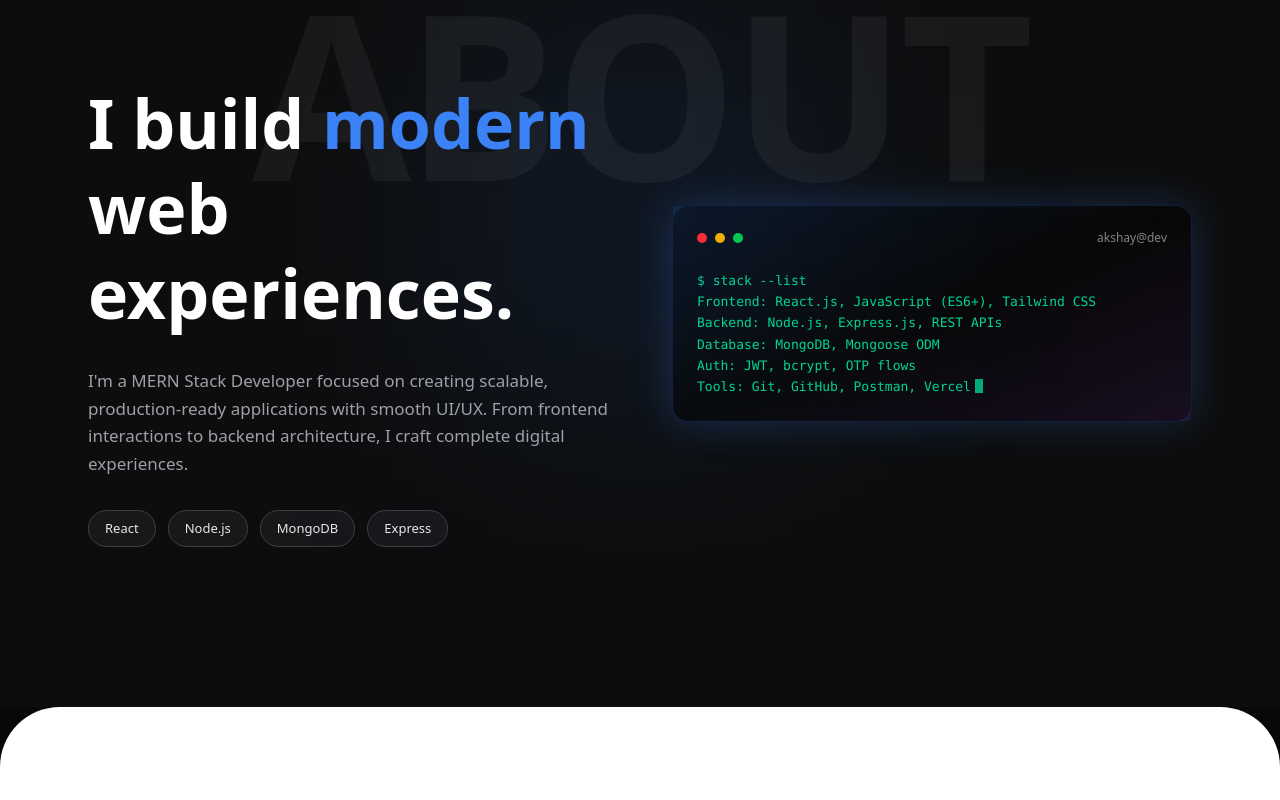
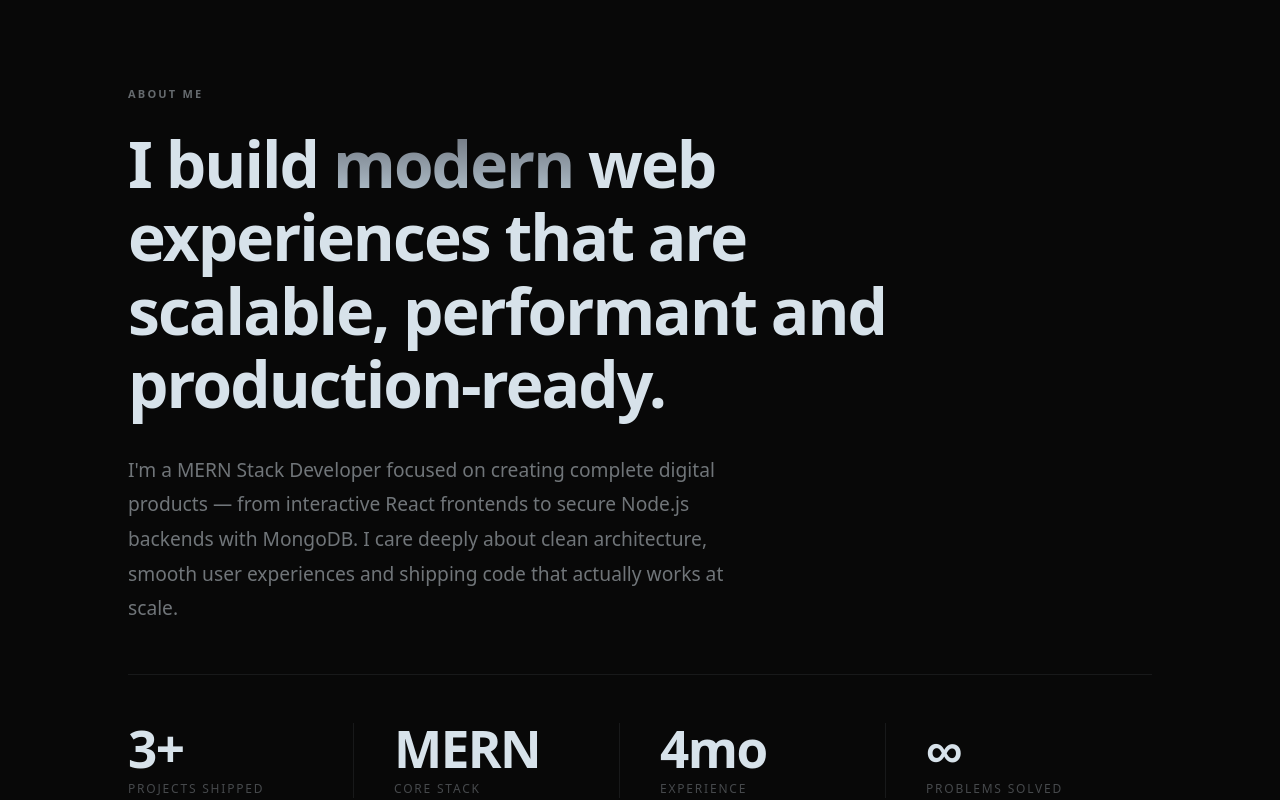
Before and after one commit to AkshayBuilds/AkshayPortfolio, a React (Vite) app: page / in a window 1280 px wide. Shown: the part 880-1680 px from the top of the page. Built offline with nearby package versions, Linux system fonts and the light colour scheme; the HTML template or start-up script is replaced by a standard one; a web font is replaced by a local one.

Commit message:
refactor: replace GSAP animations with Framer Motion and redesign AboutSection layout

```diff
--- a/src/sections/AboutSection.jsx
+++ b/src/sections/AboutSection.jsx
@@ -1,136 +1,211 @@
-import { useEffect, useRef } from "react";
-import gsap from "gsap";
-import { ScrollTrigger } from "gsap/ScrollTrigger";
-import TypingCard from "../components/about/TypingCard.jsx";
-import Container from "../components/layout/Container.jsx";
-import Pill from "../components/ui/Pill.jsx";
+import { motion } from "framer-motion";
 
-gsap.registerPlugin(ScrollTrigger);
+// ─── Animation variants ─────────────────────────────────────────────────────
+const fadeUp = (delay = 0) => ({
+  initial: { opacity: 0, y: 40 },
+  whileInView: { opacity: 1, y: 0 },
+  viewport: { once: true, margin: "-80px" },
+  transition: {
+    delay,
+    duration: 0.8,
+    ease: [0.25, 0.46, 0.45, 0.94],
+  },
+});
+
+const statVariants = {
+  hidden: { opacity: 0, y: 20 },
+  visible: (i) => ({
+    opacity: 1,
+    y: 0,
+    transition: {
+      delay: 0.3 + i * 0.1,
+      duration: 0.6,
+      ease: [0.25, 0.46, 0.45, 0.94],
+    },
+  }),
+};
 
 export default function AboutSection() {
-  const sectionRef = useRef(null);
-  const headingRef = useRef(null);
-  const paraRef = useRef(null);
-  const cardRef = useRef(null);
+  return (
+    <>
+      <style>{`
+        /* ─── Section ─── */
+        .about-section {
+          position: relative;
+          width: 100%;
+          background: #080808;
+          padding: 6rem 1.25rem;
+          overflow: hidden;
+        }
+        @media (min-width: 640px) {
+          .about-section { padding: 8rem 2rem; }
+        }
+        @media (min-width: 768px) {
+          .about-section { padding: 10rem 2.5rem; }
+        }
 
-  useEffect(() => {
-    const heading = headingRef.current;
-    const para = paraRef.current;
-    const card = cardRef.current;
+        /* ─── Inner container ─── */
+        .about-inner {
+          max-width: 64rem;
+          margin: 0 auto;
+        }
 
-    if (!heading || !para || !card) return;
+        /* ─── Badge ─── */
+        .about-badge {
+          display: inline-block;
+          font-size: 11px;
+          font-weight: 600;
+          letter-spacing: 0.2em;
+          text-transform: uppercase;
+          color: rgba(215, 226, 234, 0.45);
+          margin-bottom: 1.5rem;
+        }
 
-    // Hide everything immediately — before any scroll trigger fires
-    gsap.set([heading, para], { opacity: 0, y: 100 });
-    gsap.set(card, { opacity: 0, scale: 0.9, y: 120 });
+        /* ─── Heading ─── */
+        .about-heading {
+          font-size: clamp(2rem, 5vw, 4rem);
+          font-weight: 700;
+          color: #D7E2EA;
+          line-height: 1.15;
+          letter-spacing: -0.03em;
+          margin: 0 0 2rem;
+          max-width: 48rem;
+        }
+        .about-heading-accent {
+          background: linear-gradient(180deg, #646973 0%, #BBCCD7 100%);
+          -webkit-background-clip: text;
+          -webkit-text-fill-color: transparent;
+          background-clip: text;
+        }
 
-    let ctx;
+        /* ─── Description ─── */
+        .about-description {
+          font-size: clamp(0.95rem, 1.6vw, 1.2rem);
+          font-weight: 300;
+          line-height: 1.8;
+          color: rgba(215, 226, 234, 0.5);
+          max-width: 38rem;
+          margin: 0 0 3rem;
+        }
 
-    // Delay registration so Lenis + hero pin finish calculating scroll space first
-    const timer = window.setTimeout(() => {
-      ctx = gsap.context(() => {
-        const tl = gsap.timeline({
-          scrollTrigger: {
-            trigger: sectionRef.current,
-            start: "top 65%",
-            toggleActions: "play none none none",
-            refreshPriority: -1,   // register after hero pin
-          },
-        });
+        /* ─── Divider ─── */
+        .about-divider {
+          width: 100%;
+          height: 1px;
+          background: rgba(215, 226, 234, 0.08);
+          margin: 0 0 3rem;
+        }
 
-        tl.to(heading, { opacity: 1, y: 0, duration: 0.8, ease: "power3.out" })
-          .to(para,    { opacity: 1, y: 0, duration: 0.8, ease: "power3.out" }, "-=0.4")
-          .to(card,    { opacity: 1, y: 0, scale: 1, duration: 1, ease: "power3.out" }, "-=0.5");
+        /* ─── Stats row ─── */
+        .about-stats {
+          display: grid;
+          grid-template-columns: repeat(2, 1fr);
+          gap: 2rem;
+        }
+        @media (min-width: 640px) {
+          .about-stats {
+            grid-template-columns: repeat(4, 1fr);
+            gap: 2.5rem;
+          }
+        }
 
-        // parallax on card
-        gsap.to(card, {
-          y: -60,
-          ease: "none",
-          scrollTrigger: {
-            trigger: sectionRef.current,
-            start: "top bottom",
-            end: "bottom top",
-            scrub: true,
-            refreshPriority: -1,
-          },
-        });
-      }, sectionRef);
-    }, 350); // wait for Lenis + ScrollTrigger.refresh() to settle
+        /* ─── Individual stat ─── */
+        .about-stat {
+          display: flex;
+          flex-direction: column;
+          gap: 0.4rem;
+        }
+        .about-stat-value {
+          font-size: clamp(2rem, 4vw, 3.5rem);
+          font-weight: 800;
+          color: #D7E2EA;
+          letter-spacing: -0.03em;
+          line-height: 1;
+        }
+        .about-stat-label {
+          font-size: 12px;
+          font-weight: 500;
+          letter-spacing: 0.15em;
+          text-transform: uppercase;
+          color: rgba(215, 226, 234, 0.3);
+        }
 
-    return () => {
-      window.clearTimeout(timer);
-      ctx?.revert();
-    };
-  }, []);
+        /* ─── Separator line between stats ─── */
+        .about-stat-sep {
+          display: none;
+        }
+        @media (min-width: 640px) {
+          .about-stat-sep {
+            display: block;
+            position: absolute;
+            right: 0;
+            top: 0;
+            bottom: 0;
+            width: 1px;
+            background: rgba(215, 226, 234, 0.08);
+          }
+        }
 
-  return (
-    <section
-      ref={sectionRef}
-      id="about"
-      className="relative w-full bg-[#0d0d0d] py-40 overflow-hidden"
-    >
-      {/* BIG BACKGROUND TEXT */}
-      <div className="pointer-events-none absolute inset-0 flex items-start justify-center">
-        <h1 className="text-[18vw] font-black text-white/5 tracking-tight">
-          ABOUT
-        </h1>
-      </div>
+        .about-stat-wrap {
+          position: relative;
+        }
+      `}</style>
 
-      {/* glow */}
-      <div className="absolute left-1/2 top-24 -translate-x-1/2 h-[400px] w-[400px] bg-blue-500/10 blur-[120px]" />
+      <section id="about" className="about-section">
+        <div className="about-inner">
 
-      <Container>
-        <div className="grid grid-cols-1 items-center gap-16 md:grid-cols-2">
+          {/* Badge */}
+          <motion.span className="about-badge" {...fadeUp(0)}>
+            About Me
+          </motion.span>
 
-          {/* LEFT */}
-          <div className="flex flex-col gap-8">
-            <h2
-              ref={headingRef}
-              className="font-display text-[48px] font-bold leading-tight md:text-[68px]"
-            >
-              I build <span className="text-[#3b82f6]">modern</span> web
-              experiences.
-            </h2>
+          {/* Heading */}
+          <motion.h2 className="about-heading" {...fadeUp(0.1)}>
+            I build{" "}
+            <span className="about-heading-accent">modern</span> web
+            experiences that are scalable, performant and production-ready.
+          </motion.h2>
 
-            <p
-              ref={paraRef}
-              className="max-w-xl text-[17px] text-zinc-400 leading-relaxed"
-            >
-              I'm a MERN Stack Developer focused on creating scalable,
-              production-ready applications with smooth UI/UX. From frontend
-              interactions to backend architecture, I craft complete digital
-              experiences.
-            </p>
+          {/* Description */}
+          <motion.p className="about-description" {...fadeUp(0.2)}>
+            I&apos;m a MERN Stack Developer focused on creating complete digital
+            products — from interactive React frontends to secure Node.js
+            backends with MongoDB. I care deeply about clean architecture,
+            smooth user experiences and shipping code that actually works
+            at scale.
+          </motion.p>
 
-            <div className="flex flex-wrap gap-3">
-              <Pill>React</Pill>
-              <Pill>Node.js</Pill>
-              <Pill>MongoDB</Pill>
-              <Pill>Express</Pill>
-            </div>
-          </div>
+          {/* Divider */}
+          <motion.div className="about-divider" {...fadeUp(0.25)} />
 
-          {/* RIGHT */}
-          <div
-            ref={cardRef}
-            className="relative rounded-2xl border border-blue-500/20 bg-black/40 p-6 backdrop-blur-md shadow-[0_0_40px_#3b82f640]"
-          >
-            <div className="absolute inset-0 bg-gradient-to-br from-blue-500/10 via-transparent to-purple-500/10" />
-
-            <div className="relative flex items-center justify-between mb-4">
-              <div className="flex gap-2">
-                <div className="h-2.5 w-2.5 rounded-full bg-red-500" />
-                <div className="h-2.5 w-2.5 rounded-full bg-yellow-500" />
-                <div className="h-2.5 w-2.5 rounded-full bg-green-500" />
-              </div>
-              <span className="text-xs text-white/50">akshay@dev</span>
-            </div>
-
-            <TypingCard />
+          {/* Stats */}
+          <div className="about-stats">
+            {[
+              { value: "3+", label: "Projects Shipped" },
+              { value: "MERN", label: "Core Stack" },
+              { value: "4mo", label: "Experience" },
+              { value: "∞", label: "Problems Solved" },
+            ].map((stat, i) => (
+              <motion.div
+                key={stat.label}
+                className="about-stat-wrap"
+                custom={i}
+                variants={statVariants}
+                initial="hidden"
+                whileInView="visible"
+                viewport={{ once: true, margin: "-60px" }}
+              >
+                <div className="about-stat">
+                  <span className="about-stat-value">{stat.value}</span>
+                  <span className="about-stat-label">{stat.label}</span>
+                </div>
+                {i < 3 && <span className="about-stat-sep" />}
+              </motion.div>
+            ))}
           </div>
 
         </div>
-      </Container>
-    </section>
+      </section>
+    </>
   );
 }
```
